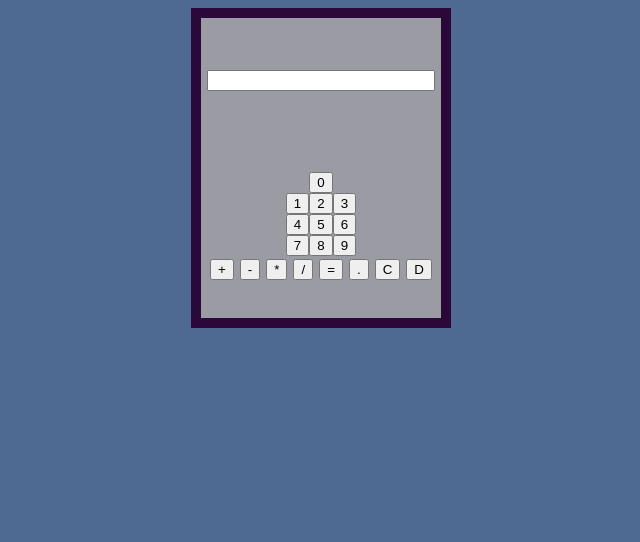
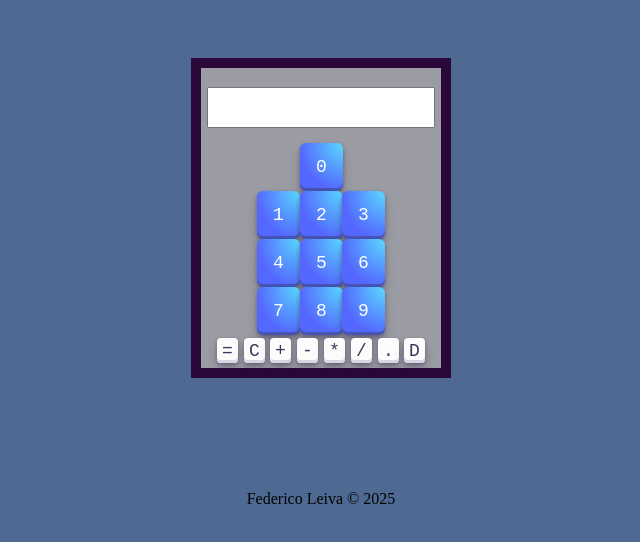
Before and after one commit to FedeL-7688/Calculator-Project, a plain HTML site: page index.html in a window 1280 px wide. Shown: the whole page, without its empty margins (319-959 px from the left). Drawn offline with Linux system fonts and the light colour scheme.

Commit message:
final style added!
-changed style for numbers buttons and operators buttons

```diff
--- a/index.html
+++ b/index.html
@@ -17,5 +17,7 @@
 
        </div>
     </div>
+    <footer class = "footer"> Federico Leiva © 2025</footer>
   </body>
+
 </html>
--- a/script.js
+++ b/script.js
@@ -167,10 +167,11 @@ divBtn.addEventListener("click", () => {
 });
 
 //equal
+
  const eqBtn = document.createElement("button");
  eqBtn.classList.add("operators");
  eqBtn.textContent = "=";
- calculator.append(eqBtn);
+ numberZero.append(eqBtn);
 
  eqBtn.addEventListener("click", () => {
 
@@ -202,7 +203,7 @@ decPoint.addEventListener("click",()=>{
 const clearBtn = document.createElement("button");
 clearBtn.classList.add("operators");
 clearBtn.textContent = "C";
-calculator.append(clearBtn);
+numberZero.append(clearBtn);
 clearBtn.addEventListener("click", (e) => {
   e.preventDefault();
   inputField.value = "";
--- a/styles.css
+++ b/styles.css
@@ -1,11 +1,20 @@
 body{
     background-color:rgb(78, 105, 146);
     display: flex;
+    height: 500px;
+    flex-direction: column;
+    justify-content: space-between;
+    align-items: center;
+}
+.footer{
+    display: flex;
     justify-content: center;
+    align-items:flex-end
 }
 
-
-
+.container{
+    margin-top: 50px;
+}
 #calculator {
     background-color: rgb(155, 155, 163);
     border: 10px solid rgb(42, 9, 58);
@@ -19,9 +28,12 @@ body{
 
 #input {
     width: 220px;
+    height: 35px;
+    font-size: 30px;
 }
 #inputCont{
     width: 228px;
+
 
 }
 #buttonsCont{
@@ -38,7 +50,99 @@ body{
     display: flex;
     justify-content:center ;
     align-items: center;
+    flex: 1;
+    flex-shrink: 3;
 }
 .operators{
     margin: 3px;
 }
+
+.operators {
+  align-items: center;
+  appearance: none;
+  background-color: #FCFCFD;
+  border-radius: 4px;
+  border-width: 0;
+  box-shadow: rgba(45, 35, 66, 0.4) 0 2px 4px,rgba(45, 35, 66, 0.3) 0 7px 13px -3px,#D6D6E7 0 -3px 0 inset;
+  box-sizing: border-box;
+  color: #36395A;
+  cursor: pointer;
+  display: inline-flex;
+  font-family: "JetBrains Mono",monospace;
+  height: 25px;
+  justify-content: center;
+  line-height: 1;
+  list-style: none;
+  overflow: hidden;
+  padding-left: 5px;
+  padding-right: 5px;
+  position: relative;
+  text-align: left;
+  text-decoration: none;
+  transition: box-shadow .15s,transform .15s;
+  user-select: none;
+  -webkit-user-select: none;
+  touch-action: manipulation;
+  white-space: nowrap;
+  will-change: box-shadow,transform;
+  font-size: 18px;
+}
+
+.operators:focus {
+  box-shadow: #D6D6E7 0 0 0 1.5px inset, rgba(45, 35, 66, 0.4) 0 2px 4px, rgba(45, 35, 66, 0.3) 0 7px 13px -3px, #D6D6E7 0 -3px 0 inset;
+}
+
+.operators:hover {
+  box-shadow: rgba(45, 35, 66, 0.4) 0 4px 8px, rgba(45, 35, 66, 0.3) 0 7px 13px -3px, #D6D6E7 0 -3px 0 inset;
+  transform: translateY(-2px);
+}
+
+.operators:active {
+  box-shadow: #D6D6E7 0 3px 7px inset;
+  transform: translateY(2px);
+}
+
+.num {
+  align-items: center;
+  appearance: none;
+  background-image: radial-gradient(100% 100% at 100% 0, #5adaff 0, #5468ff 100%);
+  border: 0;
+  border-radius: 6px;
+  box-shadow: rgba(45, 35, 66, .4) 0 2px 4px,rgba(45, 35, 66, .3) 0 7px 13px -3px,rgba(58, 65, 111, .5) 0 -3px 0 inset;
+  box-sizing: border-box;
+  color: #fff;
+  cursor: pointer;
+  display: inline-flex;
+  font-family: "JetBrains Mono",monospace;
+  height: 48px;
+  justify-content: center;
+  line-height: 1;
+  list-style: none;
+  overflow: hidden;
+  padding-left: 16px;
+  padding-right: 16px;
+  position: relative;
+  text-align: left;
+  text-decoration: none;
+  transition: box-shadow .15s,transform .15s;
+  user-select: none;
+  -webkit-user-select: none;
+  touch-action: manipulation;
+  white-space: nowrap;
+  will-change: box-shadow,transform;
+  font-size: 18px;
+}
+
+.num:focus {
+  box-shadow: #3c4fe0 0 0 0 1.5px inset, rgba(45, 35, 66, .4) 0 2px 4px, rgba(45, 35, 66, .3) 0 7px 13px -3px, #3c4fe0 0 -3px 0 inset;
+}
+
+.num:hover {
+  box-shadow: rgba(45, 35, 66, .4) 0 4px 8px, rgba(45, 35, 66, .3) 0 7px 13px -3px, #3c4fe0 0 -3px 0 inset;
+  transform: translateY(-2px);
+}
+
+.num:active {
+  box-shadow: #3c4fe0 0 3px 7px inset;
+  transform: translateY(2px);
+}
```
Lines whose indentation alone changed are shown as unchanged.
